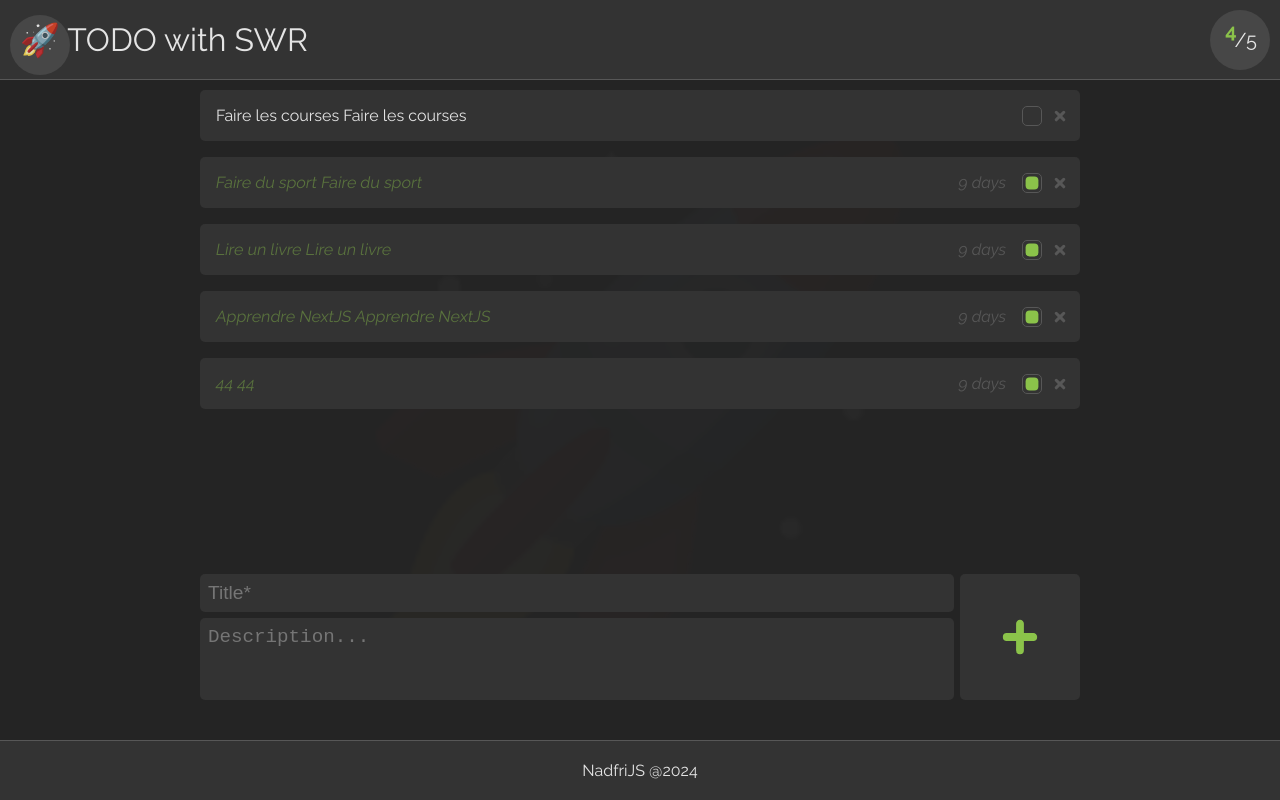
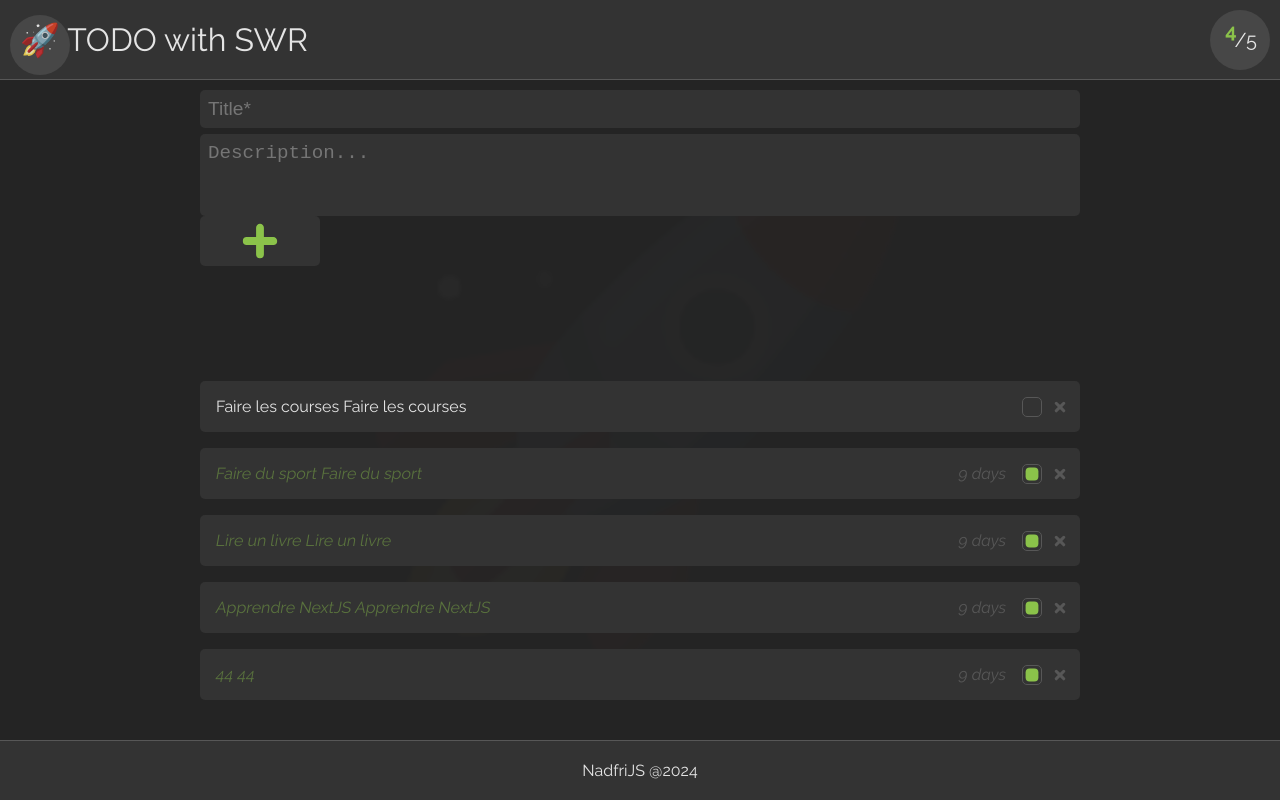
Before and after one commit to nadfri/todo-swr, a React (Vite) app: page / in a window 1280 px wide. Built offline with nearby package versions, Linux system fonts and the light colour scheme; data requests are answered from the project's data file.

Commit message:
Refacto: Rename Todos to Home

```diff
--- a/src/App.tsx
+++ b/src/App.tsx
@@ -1,7 +1,7 @@
 import { Route, Routes } from 'react-router-dom';
 import { ErrorBoundary } from 'react-error-boundary';
 
-import Todos from '@/components/Todos/Todos';
+import Home from '@/components/Home/Home';
 import Header from '@/components/Header/Header';
 import Footer from '@/components/Footer/Footer';
 import TodoPage from '@/components/TodoPage/TodoPage';
@@ -15,8 +15,8 @@ export default function App() {
         <Header />
         <main>
           <Routes>
-            <Route path='/' element={<Todos />} />
-            <Route path='todos' element={<Todos />} />
+            <Route path='/' element={<Home />} />
+            <Route path='todos' element={<Home />} />
             <Route path='todos/:id' element={<TodoPage />} />
             <Route path='404' element={<ErrorPage notFound />} />
             <Route path='*' element={<ErrorPage notFound />} />
--- a/src/components/Todos/Todos.scss
+++ b/src/components/Home/Home.scss
@@ -1,13 +1,8 @@
-.Todos {
+.Home {
   height: 100%;
   display: flex;
   flex-direction: column;
   justify-content: space-between;
-
-  form {
-    display: flex;
-    gap: 6px;
-  }
 
   .todos-list {
     display: flex;
--- a/src/components/Todos/Todos.tsx
+++ b/src/components/Home/Home.tsx
@@ -1,11 +1,11 @@
-import './Todos.scss';
+import './Home.scss';
 import Todo from '@/components/Todo/Todo';
 import { TodoType } from '@/types/todoType';
 import { useTodos } from '@/api/service';
 import AddNewTodo from '@/components/AddNewTodo/AddNewTodo';
 import Loader from '@/components/Loader/Loader';
 
-export default function Todos() {
+export default function Home() {
   const { todos, error, isLoading } = useTodos();
 
   if (isLoading) return <Loader />;
@@ -14,20 +14,19 @@ export default function Todos() {
 
   if (!todos)
     return (
-      <div className='Todos'>
+      <div className='Home'>
         <h1>No todo today...</h1>
       </div>
     );
 
   return (
-    <div className='Todos'>
+    <div className='Home'>
+      <AddNewTodo />
       <ul className='todos-list'>
         {todos.map((todo: TodoType) => (
           <Todo todo={todo} key={todo.id} />
         ))}
       </ul>
-
-      <AddNewTodo />
     </div>
   );
 }
--- a/src/components/Todo/Todo.scss
+++ b/src/components/Todo/Todo.scss
@@ -5,12 +5,12 @@
 
   border-radius: 5px;
   background-color: var(--grey-dark);
-  transition: translate 0.2s, background-color 0.2s, opacity 0.5s;
+  transition: scale 0.2s, translate 0.2s, background-color 0.2s, opacity 0.5s;
   animation: slide-in 0.5s;
 
   &:hover {
     background-color: var(--grey-light);
-    translate: 10px;
+    scale: 1.01;
 
     .todo-title.completed {
       color: var(--success);
```
